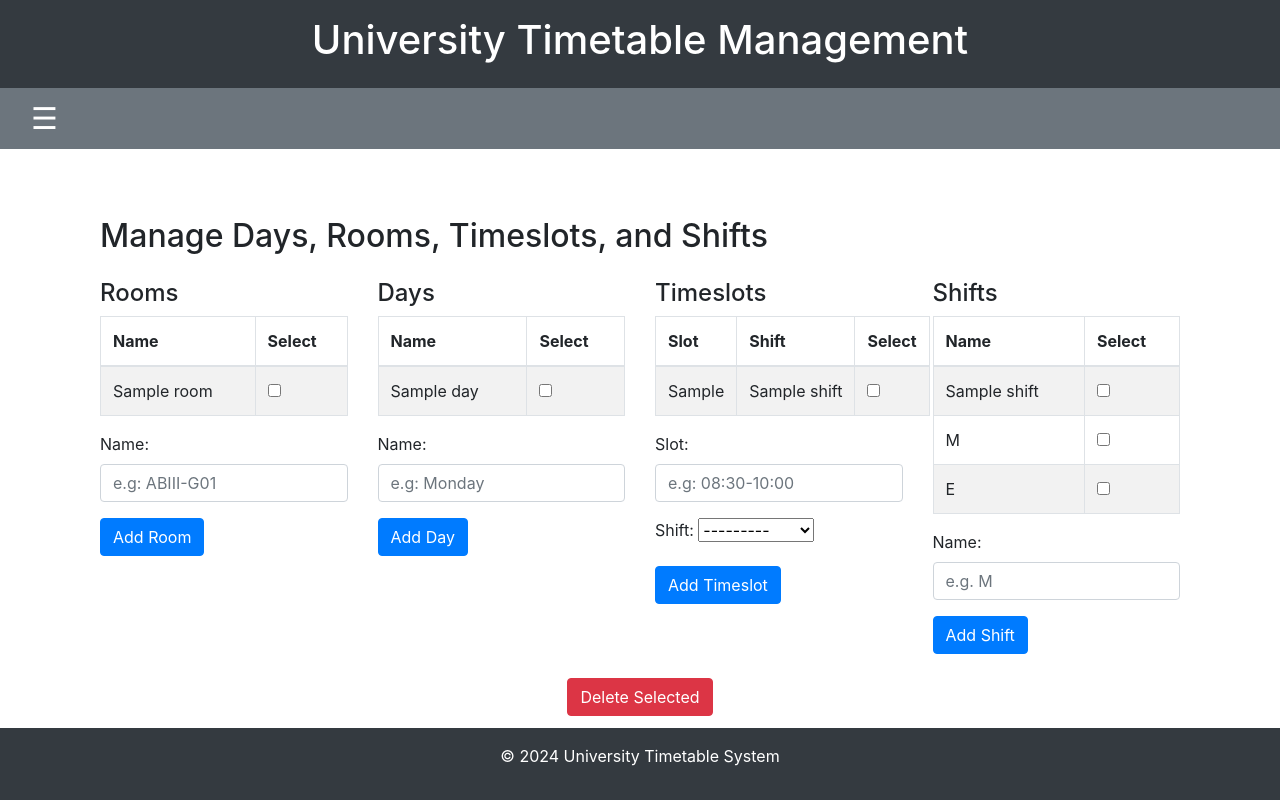
After one commit to atiff2004/TimeTableOU_App, a Django app: page /manage_data/ in a window 1280 px wide. The commit adds this page. Run offline with Django 5.2, Linux system fonts and the light colour scheme; tables that the repository leaves empty hold one stand-in row (values such as "Sample post"); some libraries are stand-ins or nearby versions.

Commit message:
After Manage Data ver

```diff
--- a/timetable/forms.py
+++ b/timetable/forms.py
@@ -1,7 +1,15 @@
 from django import forms
-from .models import Course, Class, CourseOffering, Teacher, Room, Timeslot, Day, Schedule, CourseAssignment, Department, Semester
+from .models import Course,Shift,Class, CourseOffering, Teacher, Room, Timeslot, Day, Schedule, CourseAssignment, Department, Semester
 from django_select2.forms import ModelSelect2Widget
+from .models import Shift
 
+class AddShiftForm(forms.ModelForm):
+    class Meta:
+        model = Shift
+        fields = ['name']  # Ensure 'name' is the field representing the shift
+        widgets = {
+            'name': forms.TextInput(attrs={'class': 'form-control', 'placeholder': 'e.g. M'}),
+        }
 class addday(forms.ModelForm):
     class Meta:
         model = Day
@@ -18,13 +26,17 @@ class addroom(forms.ModelForm):
             'name': forms.TextInput(attrs={'class': 'form-control', 'placeholder': 'e.g: ABIII-G01'})
         }
 
+
+
 class addslot(forms.ModelForm):
     class Meta:
         model = Timeslot
-        fields = ['slot']
-        widgets = {
-            'slot': forms.TextInput(attrs={'class': 'form-control', 'placeholder': 'e.g: 08:30-10:00' })
-        }
+        fields = ['slot', 'shift']  # Ensure 'shift' is included
+
+    def __init__(self, *args, **kwargs):
+        super(addslot, self).__init__(*args, **kwargs)  # Corrected the call here
+        self.fields['shift'].queryset = Shift.objects.all()  # Ensure shifts are populated
+        self.fields['slot'].widget = forms.TextInput(attrs={'class': 'form-control', 'placeholder': 'e.g: 08:30-10:00'})  # Use the desired attributes for the slot field
 
 class DepartmentForm(forms.ModelForm):
     class Meta:
--- a/timetable/templates/timetable/add_data.html
+++ b/timetable/templates/timetable/add_data.html
@@ -14,6 +14,9 @@
             <a href="{% url 'add_day' %}" class="btn btn-secondary mb-2">Add Day</a>
             <a href="{% url 'add_Timeslot' %}" class="btn btn-info mb-2">Add Timeslot</a>
             <a href="{% url 'add_Room' %}" class="btn btn-primary mb-2">Add Room</a>
+            <a href="{% url 'delete_data' %}" class="btn btn-primary mb-2">Delete data</a>
+            <a href="{% url 'manage_data' %}" class="btn btn-primary mb-2">manage data</a>
+            <a href="{% url 'upload_days_rooms_timeslots' %}" class="btn btn-primary mb-2">Upload Basic data</a>
         </div>
 </div>
 {% endblock %}
--- /dev/null
+++ b/timetable/templates/timetable/manage_days_rooms_timeslots.html
@@ -0,0 +1,175 @@
+{% extends 'timetable/base.html' %}
+
+{% block title %}Manage Days, Rooms, Timeslots, and Shifts{% endblock %}
+
+{% block content %}
+<div class="container mt-5">
+    <h2 class="mb-4">Manage Days, Rooms, Timeslots, and Shifts</h2>
+
+    <div class="row">
+        <!-- Room Table -->
+        <div class="col-md-3">
+            <h4>Rooms</h4>
+            <table class="table table-bordered table-striped">
+                <thead>
+                    <tr>
+                        <th>Name</th>
+                        <th>Select</th>
+                    </tr>
+                </thead>
+                <tbody>
+                    {% for room in rooms %}
+                    <tr>
+                        <td>{{ room.name }}</td>
+                        <td><input type="checkbox" name="room_ids" value="{{ room.id }}"></td>
+                    </tr>
+                    {% endfor %}
+                </tbody>
+            </table>
+            <form method="POST" action="">
+                {% csrf_token %}
+                {{ room_form.as_p }}
+                <button type="submit" name="item_type" value="add_room" class="btn btn-primary">Add Room</button>
+            </form>
+        </div>
+
+        <!-- Day Table -->
+        <div class="col-md-3">
+            <h4>Days</h4>
+            <table class="table table-bordered table-striped">
+                <thead>
+                    <tr>
+                        <th>Name</th>
+                        <th>Select</th>
+                    </tr>
+                </thead>
+                <tbody>
+                    {% for day in days %}
+                    <tr>
+                        <td>{{ day.name }}</td>
+                        <td><input type="checkbox" name="day_ids" value="{{ day.id }}"></td>
+                    </tr>
+                    {% endfor %}
+                </tbody>
+            </table>
+            <form method="POST" action="">
+                {% csrf_token %}
+                {{ day_form.as_p }}
+                <button type="submit" name="item_type" value="add_day" class="btn btn-primary">Add Day</button>
+            </form>
+        </div>
+
+        <!-- Timeslot Table -->
+        <div class="col-md-3">
+            <h4>Timeslots</h4>
+            <table class="table table-bordered table-striped">
+                <thead>
+                    <tr>
+                        <th>Slot</th>
+                        <th>Shift</th>
+                        <th>Select</th>
+                    </tr>
+                </thead>
+                <tbody>
+                    {% for timeslot in timeslots %}
+                    <tr>
+                        <td>{{ timeslot.slot }}</td>
+                        <td>{{ timeslot.shift.name }}</td>
+                        <td><input type="checkbox" name="timeslot_ids" value="{{ timeslot.id }}"></td>
+                    </tr>
+                    {% endfor %}
+                </tbody>
+            </table>
+            <form method="POST" action="">
+                {% csrf_token %}
+                {{ timeslot_form.as_p }}
+                <button type="submit" name="item_type" value="add_timeslot" class="btn btn-primary">Add Timeslot</button>
+            </form>
+        </div>
+
+        <!-- Shift Table -->
+        <div class="col-md-3">
+            <h4>Shifts</h4>
+            <table class="table table-bordered table-striped">
+                <thead>
+                    <tr>
+                        <th>Name</th>
+                        <th>Select</th>
+                    </tr>
+                </thead>
+                <tbody>
+                    {% for shift in shifts %}
+                    <tr>
+                        <td>{{ shift.name }}</td>
+                        <td><input type="checkbox" name="shift_ids" value="{{ shift.id }}"></td>
+                    </tr>
+                    {% endfor %}
+                </tbody>
+            </table>
+            <form method="POST" action="">
+                {% csrf_token %}
+                {{ shift_form.as_p }}
+                <button type="submit" name="item_type" value="add_shift" class="btn btn-primary">Add Shift</button>
+            </form>
+        </div>
+    </div>
+
+
+
+    <!-- Delete Button Centered -->
+    <div class="mt-4 text-center">
+        <button type="button" class="btn btn-danger" data-toggle="modal" data-target="#confirmDeleteModal">Delete Selected</button>
+    </div>
+</div>
+
+<!-- Confirmation Modal -->
+<div class="modal fade" id="confirmDeleteModal" tabindex="-1" role="dialog" aria-labelledby="confirmDeleteModalLabel" aria-hidden="true">
+    <div class="modal-dialog" role="document">
+        <div class="modal-content">
+            <div class="modal-header">
+                <h5 class="modal-title" id="confirmDeleteModalLabel">Confirm Deletion</h5>
+                <button type="button" class="close" data-dismiss="modal" aria-label="Close">
+                    <span aria-hidden="true">&times;</span>
+                </button>
+            </div>
+            <div class="modal-body">
+                Are you sure you want to delete the selected items?
+            </div>
+            <div class="modal-footer">
+                <button type="button" class="btn btn-secondary" data-dismiss="modal">Cancel</button>
+                <button type="button" class="btn btn-danger" id="confirmDeleteButton">Delete</button>
+            </div>
+        </div>
+    </div>
+</div>
+
+<!-- Hidden Form for Bulk Delete -->
+<form id="deleteForm" method="POST" style="display:none;">
+    {% csrf_token %}
+    <input type="hidden" name="item_type" value="bulk_delete">
+    <input type="hidden" name="room_ids" id="room_ids">
+    <input type="hidden" name="day_ids" id="day_ids">
+    <input type="hidden" name="timeslot_ids" id="timeslot_ids">
+    <input type="hidden" name="shift_ids" id="shift_ids">
+</form>
+
+<script>
+    document.getElementById('confirmDeleteButton').addEventListener('click', function () {
+        // Gather selected IDs
+        const roomIds = Array.from(document.querySelectorAll('input[name="room_ids"]:checked')).map(el => el.value);
+        const dayIds = Array.from(document.querySelectorAll('input[name="day_ids"]:checked')).map(el => el.value);
+        const timeslotIds = Array.from(document.querySelectorAll('input[name="timeslot_ids"]:checked')).map(el => el.value);
+        const shiftIds = Array.from(document.querySelectorAll('input[name="shift_ids"]:checked')).map(el => el.value);
+
+        // Set the selected IDs in the hidden form inputs
+        document.getElementById("room_ids").value = roomIds.join(',');
+        document.getElementById("day_ids").value = dayIds.join(',');
+        document.getElementById("timeslot_ids").value = timeslotIds.join(',');
+        document.getElementById("shift_ids").value = shiftIds.join(',');
+
+        // Submit the form
+        document.getElementById("deleteForm").submit();
+    });
+</script>
+
+{% endblock %}
--- a/timetable/urls.py
+++ b/timetable/urls.py
@@ -9,6 +9,11 @@ urlpatterns = [
     path('upload_course_offering/', views.upload_course_offerings, name='upload_course_offering'),
     path('upload_schedule/', views.upload_schedule, name='upload_schedule'),
     path('upload_course_assignments/', views.upload_course_assignments_excel, name='upload_course_assignments'),
+    path('upload-days-rooms-timeslots/', views.upload_days_rooms_timeslots, name='upload_days_rooms_timeslots'),
+
+    # URL for deleting Days, Rooms, and Timeslots
+    path('delete_data/', views.delete_data, name='delete_data'),
+    path('manage_data/', views.manage_days_rooms_timeslots, name='manage_data'),
     path('add_data/', views.add_data, name='add_data'),
     path('timetable/', views.timetable_view, name='timetable'),
     path('Room/timetable/', views.room_timetable_selection_view, name='room_timetable_selection_view'),
--- a/timetable/views.py
+++ b/timetable/views.py
@@ -1,5 +1,5 @@
 from django.shortcuts import render, redirect, get_object_or_404
-from .forms import CourseForm, ClassForm, ScheduleForm, CourseOfferingForm, TeacherForm, addday, addroom, addslot, CourseAssignmentForm, DepartmentForm, TeacherAssignmentForm
+from .forms import CourseForm, ClassForm, AddShiftForm, ScheduleForm, CourseOfferingForm, TeacherForm, addday, addroom, addslot, CourseAssignmentForm, DepartmentForm, TeacherAssignmentForm
 from .models import Room, Timeslot,Shift, Day, Schedule, Class, Teacher, Course, CourseAssignment, Department,  CourseOffering, Semester
 from django.http import JsonResponse, HttpResponse
 import openpyxl
@@ -1285,3 +1285,171 @@ def upload_schedule(request):
 
     # Render the upload page with any errors
     return render(request, 'timetable/upload_schedule.html', {'errors': errors})
+
+def upload_days_rooms_timeslots(request):
+    errors = []  # List to collect error messages
+
+    if request.method == 'POST' and request.FILES.get('file'):
+        excel_file = request.FILES['file']
+
+        try:
+            df = pd.read_excel(excel_file)
+        except Exception as e:
+            errors.append(f"Invalid Excel file format: {e}")
+            return render(request, 'timetable/upload_days_rooms_timeslots.html', {'errors': errors})
+
+        for index, row in df.iterrows():
+            room_name = row.get('Room')
+            day_name = row.get('Day')
+            timeslot_slot = row.get('Timeslot')
+            shift_name = row.get('Shift')  # Change variable to shift_name
+
+            # Skip rows with missing required fields
+            if pd.isna(room_name) or pd.isna(day_name) or pd.isna(timeslot_slot) or pd.isna(shift_name):
+                errors.append(f"Row {index + 1}: Missing required fields.")
+                continue
+
+            # Trim and clean data
+            room_name = str(room_name).strip()
+            day_name = str(day_name).strip()
+            timeslot_slot = str(timeslot_slot).strip()
+            shift_name = str(shift_name).strip()
+
+            # Handle Shift
+            if not Shift.objects.filter(name__iexact=shift_name).exists():
+                Shift.objects.create(name=shift_name)
+            else:
+                pass
+
+            # Handle Room
+            if not Room.objects.filter(name__iexact=room_name).exists():
+                Room.objects.create(name=room_name)
+            else:
+                errors.append(f"Row {index + 1}: Room '{room_name}' already exists.")
+
+            # Handle Day
+            if not Day.objects.filter(name__iexact=day_name).exists():
+                Day.objects.create(name=day_name)
+            else:
+                errors.append(f"Row {index + 1}: Day '{day_name}' already exists.")
+
+            # Handle Timeslot
+            if not Timeslot.objects.filter(slot__iexact=timeslot_slot, shift__name__iexact=shift_name).exists():
+                # Get the Shift object
+                try:
+                    shift_obj = Shift.objects.get(name__iexact=shift_name)
+                    Timeslot.objects.create(slot=timeslot_slot, shift=shift_obj)
+                except Shift.DoesNotExist:
+                    pass
+            else:
+                errors.append(f"Row {index + 1}: Timeslot '{timeslot_slot}' with shift '{shift_name}' already exists.")
+
+    # Render the upload page with any errors
+    return render(request, 'timetable/upload_days_rooms_timeslots.html', {'errors': errors})
+
+
+
+def manage_days_rooms_timeslots(request):
+    # Ensure default shifts exist
+    default_shifts = ['M', 'E']
+    for shift_name in default_shifts:
+        Shift.objects.get_or_create(name=shift_name)
+
+    if request.method == 'POST':
+        item_type = request.POST.get('item_type')
+
+        if item_type == 'bulk_delete':
+            # Handle bulk delete
+            room_ids = request.POST.get('room_ids').split(',') if request.POST.get('room_ids') else []
+            day_ids = request.POST.get('day_ids').split(',') if request.POST.get('day_ids') else []
+            timeslot_ids = request.POST.get('timeslot_ids').split(',') if request.POST.get('timeslot_ids') else []
+            shift_ids = request.POST.get('shift_ids').split(',') if request.POST.get('shift_ids') else []
+
+            Room.objects.filter(id__in=room_ids).delete()
+            Day.objects.filter(id__in=day_ids).delete()
+            Timeslot.objects.filter(id__in=timeslot_ids).delete()
+            Shift.objects.filter(id__in=shift_ids).delete()
+            return redirect('manage_data')
+
+        elif item_type == 'add_room':
+            form = addroom(request.POST)
+            if form.is_valid():
+                # Prevent duplicates
+                if not Room.objects.filter(name=form.cleaned_data['name']).exists():
+                    form.save()
+                return redirect('manage_data')
+
+        elif item_type == 'add_day':
+            if Day.objects.count() >= 5:
+                error_message = "You can't add more than 5 days."
+                return render(request, 'timetable/manage_days_rooms_timeslots.html', {'error_message': error_message})
+
+            form = addday(request.POST)
+            if form.is_valid():
+                # Prevent duplicates
+                if not Day.objects.filter(name=form.cleaned_data['name']).exists():
+                    form.save()
+                return redirect('manage_data')
+
+        elif item_type == 'add_timeslot':
+            form = addslot(request.POST)
+            if form.is_valid():
+                # Prevent duplicates
+                if not Timeslot.objects.filter(slot=form.cleaned_data['slot'], shift=form.cleaned_data['shift']).exists():
+                    form.save()
+                return redirect('manage_data')
+
+        elif item_type == 'add_shift':
+            shift_form = AddShiftForm(request.POST)
+            if shift_form.is_valid():
+                # Prevent duplicate shifts
+                if not Shift.objects.filter(name=shift_form.cleaned_data['name']).exists():
+                    shift_form.save()
+                return redirect('manage_data')
+
+    else:
+        # Initialize forms for adding
+        room_form = addroom()
+        day_form = addday()
+        timeslot_form = addslot()
+        shift_form = AddShiftForm()
+
+    rooms = Room.objects.all()
+    days = Day.objects.all()
+    timeslots = Timeslot.objects.all()
+    shifts = Shift.objects.all()
+
+    return render(request, 'timetable/manage_days_rooms_timeslots.html', {
+        'rooms': rooms,
+        'days': days,
+        'timeslots': timeslots,
+        'shifts': shifts,
+        'room_form': room_form,
+        'day_form': day_form,
+        'timeslot_form': timeslot_form,
+        'shift_form': shift_form,
+    })
+
+def delete_data(request):
+    if request.method == 'POST':
+        # Handle the deletion of Room, Day, or Timeslot
+        item_type = request.POST.get('item_type')
+        item_id = request.POST.get('item_id')
+
+        if item_type == 'room':
+            Room.objects.filter(id=item_id).delete()
+        elif item_type == 'day':
+            Day.objects.filter(id=item_id).delete()
+        elif item_type == 'timeslot':
+            Timeslot.objects.filter(id=item_id).delete()
+
+    # Retrieve all data to display
+    rooms = Room.objects.all()
+    days = Day.objects.all()
+    timeslots = Timeslot.objects.all()
+
+    return render(request, 'timetable/delete_data.html', {
+        'rooms': rooms,
+        'days': days,
+        'timeslots': timeslots,
+    })
```
Also changed, not shown: timetable/templates/timetable/delete_data.html (added, +129 -0 lines), timetable/templates/timetable/upload_days_rooms_timeslots.html (added, +33 -0 lines), timetable/migrations/0001_initial.py, timetable/migrations/0002_remove_timeslot_day_remove_timeslot_room.py (added).
